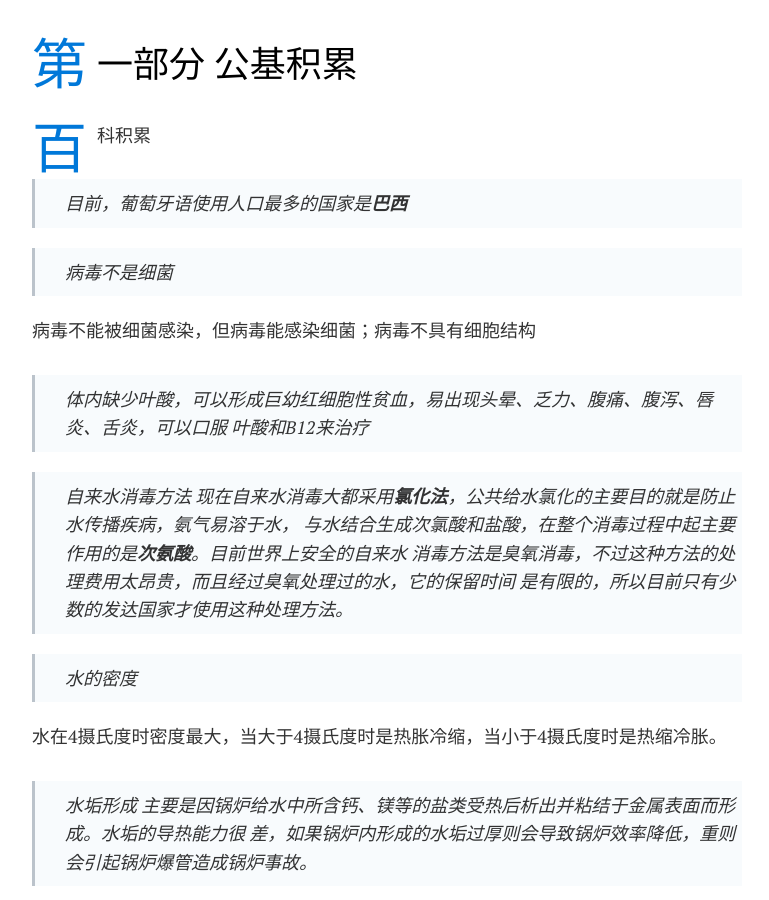
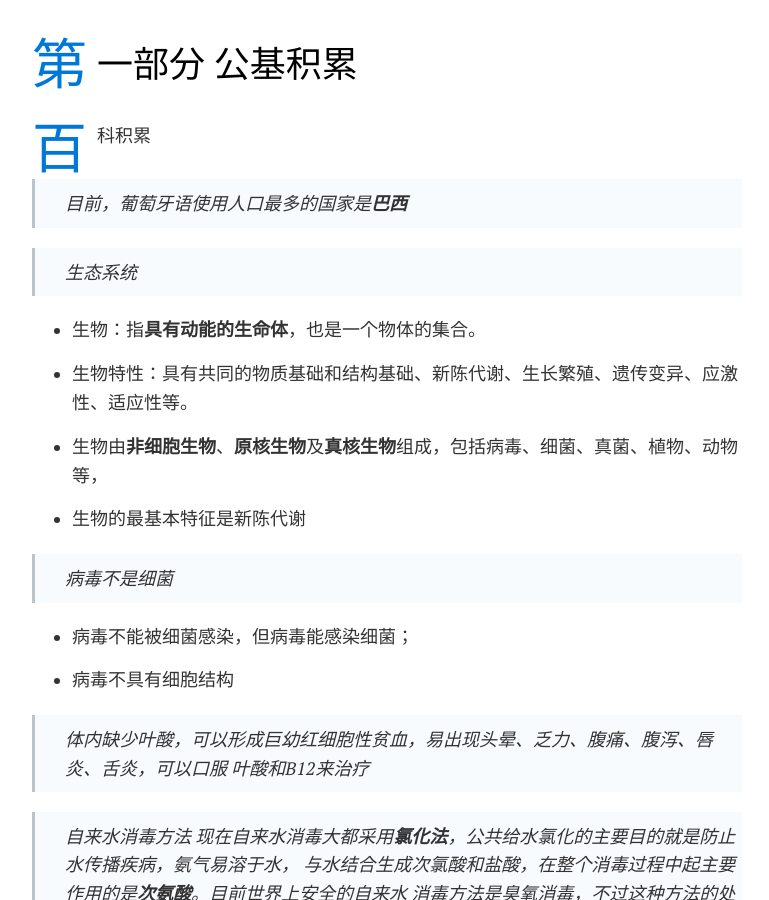
Before and after one commit to mytingbao/blog, a Jekyll site: the page built from _posts/公考积累/2023-03-28-公基积累.md, in a window 1280 px wide and 900 px high, scrolled down 803 px. Shown: the whole window, without its empty margins (253-1022 px from the left). Built offline with Jekyll 4.4.1, drawn with Linux system fonts in a browser that asks for light colours.

```diff
--- a/_posts/公考积累/2023-03-28-公基积累.md
+++ b/_posts/公考积累/2023-03-28-公基积累.md
@@ -14,9 +14,17 @@
 
 > 目前，葡萄牙语使用人口最多的国家是**巴西**
 
+> 生态系统
+
+* 生物：指**具有动能的生命体**，也是一个物体的集合。
+* 生物特性：具有共同的物质基础和结构基础、新陈代谢、生长繁殖、遗传变异、应激性、适应性等。
+* 生物由**非细胞生物**、**原核生物**及**真核生物**组成，包括病毒、细菌、真菌、植物、动物等，
+* 生物的最基本特征是新陈代谢
+
 > 病毒不是细菌
 
-病毒不能被细菌感染，但病毒能感染细菌；病毒不具有细胞结构
+* 病毒不能被细菌感染，但病毒能感染细菌；
+* 病毒不具有细胞结构
 
 > 体内缺少叶酸，可以形成巨幼红细胞性贫血，易出现头晕、乏力、腹痛、腹泻、唇炎、舌炎，可以口服
 叶酸和B12来治疗
```
Also changed, not shown: _posts/公考积累/2023-04-07-农业农村基础知识.md (added, +82 -0 lines).
